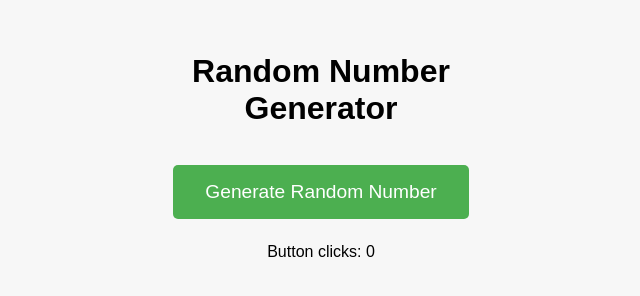
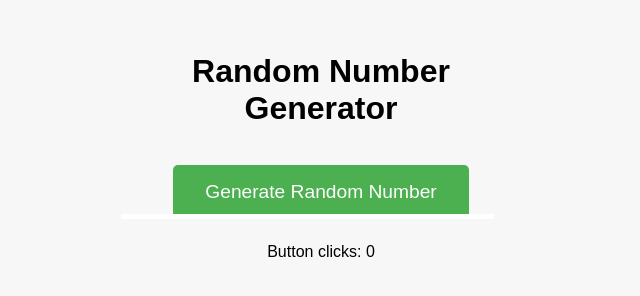
Before and after one commit to busyc/Random_number, a plain HTML site: page index.html in a window 1280 px wide. Both pictures are taken after a click on the button "Generate Random Number". Shown: the whole page, without its empty margins (319-959 px from the left). Drawn offline with Linux system fonts and the light colour scheme.

Commit message:
Styling loading bar

```diff
--- a/styles.css
+++ b/styles.css
@@ -33,3 +33,23 @@ button:hover {
     color: #333;
     margin-top: 1rem;
 }
+
+.button-container {
+    position: relative;
+}
+
+.loading-bar {
+    position: absolute;
+    bottom: 0;
+    left: 0;
+    height: 5px;
+    width: 0;
+    background-color: #fff;
+    opacity: 0;
+    transition: width 3s linear, opacity 0.5s ease-out;
+}
+
+#generate-btn.loading .loading-bar {
+    width: 100%;
+    opacity: 1;
+}
```
